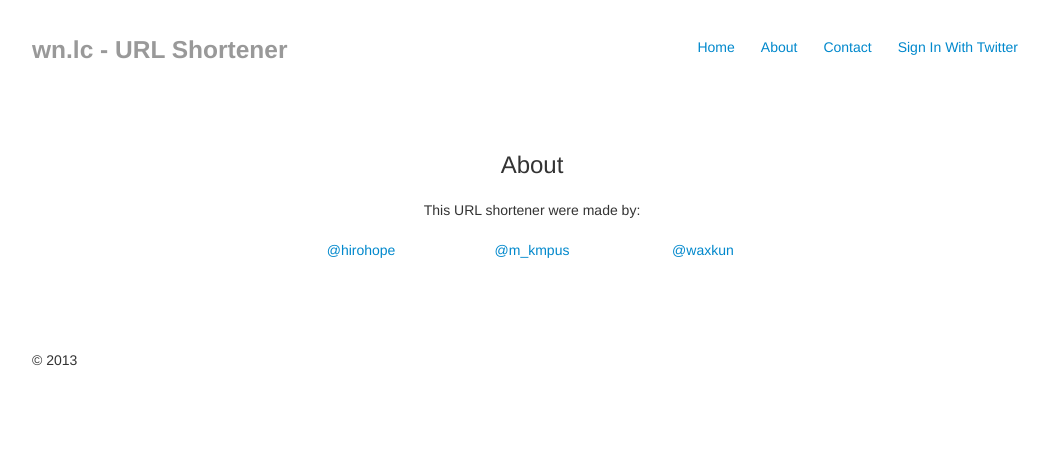
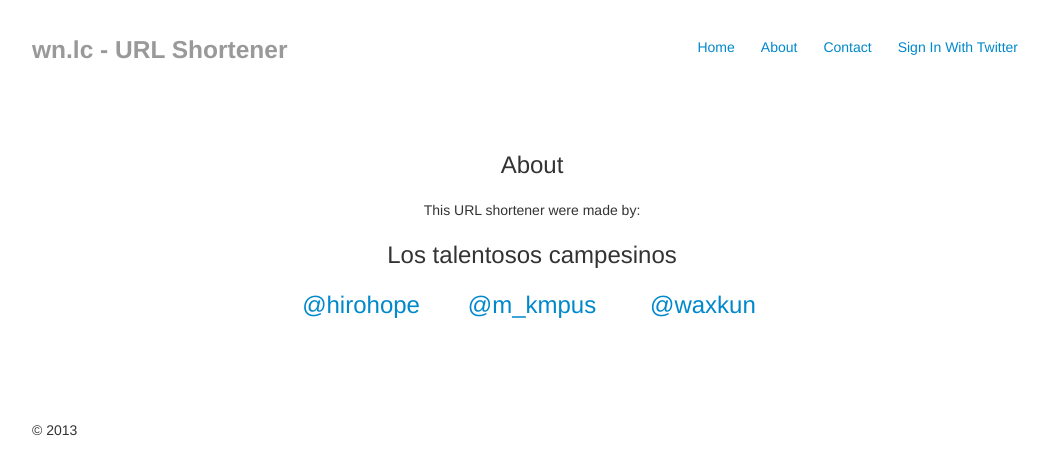
Before and after one commit to hirohope/url-shortener, a Flask app: page /_about/ in a window 1280 px wide. Shown: the top 475 px of the page, without its empty margins (108-1157 px from the left). Run offline with Flask 2, Linux system fonts and the light colour scheme; some libraries are stand-ins or nearby versions.

Commit message:
completing about

```diff
--- a/myShortener/templates/about.html
+++ b/myShortener/templates/about.html
@@ -9,22 +9,30 @@
 	<div class="row-fluid">
 		This URL shortener were made by:
 	</div>
+	<p class="lead">
 	<div class="row-fluid">
-		&nbsp;
+		<p class="lead">
+		Los talentosos campesinos
+		</p>
 	</div>
 	<div class="row-fluid">
 		<div class="span2 offset3">
+			<p class="lead">
 			<a href="http://www.twitter.com/hirohope">@hirohope</a>
+			</p>
 		</div>
 		<div class="span2">
+			<p class="lead">
 			<a href="http://www.twitter.com/m_kmpus">@m_kmpus</a>
+			</p>
 		</div>
 		<div class="span2">
+			<p class="lead">
 			<a href="http://www.twitter.com/waxkun">@waxkun</a>
+			</p>
 		</div>
 	</div>
 
 
-
 </div>
 {% endblock %}
```
